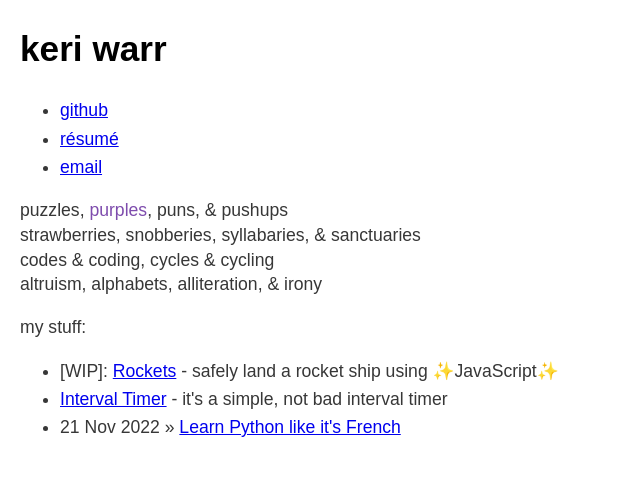
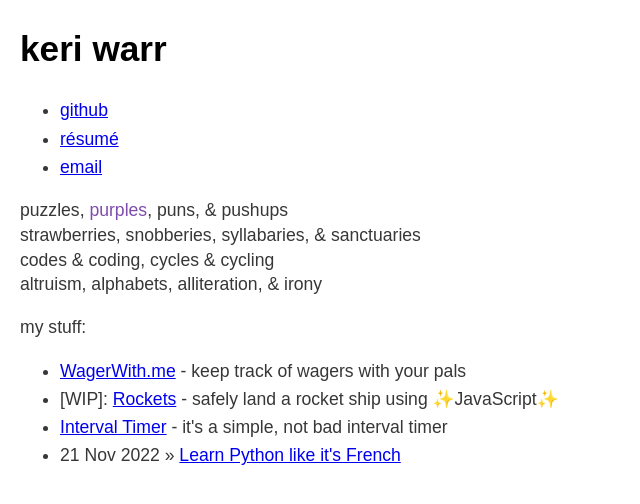
Before and after one commit to keriwarr/keriwarr.github.io, a Jekyll site: the page built from index.html, in a window 1280 px wide. Shown: the top 504 px of the page, without its empty margins (0-640 px from the left). Built offline with Jekyll 4.4.1, drawn with Linux system fonts in a browser that asks for light colours.

Commit message:
Add a link to wagerwith.me

```diff
--- a/index.html
+++ b/index.html
@@ -26,6 +26,7 @@ title: keri warr
     </p>
     <p>my stuff:</p>
     <ul>
+        <li><a href="https://wagerwith.me">WagerWith.me</a> - keep track of wagers with your pals</li>
         <li>[WIP]: <a href="/rockets">Rockets</a> - safely land a rocket ship
             using ✨JavaScript✨</li>
         <li><a href="/timer">Interval Timer</a> - it&apos;s a simple, not bad
```
